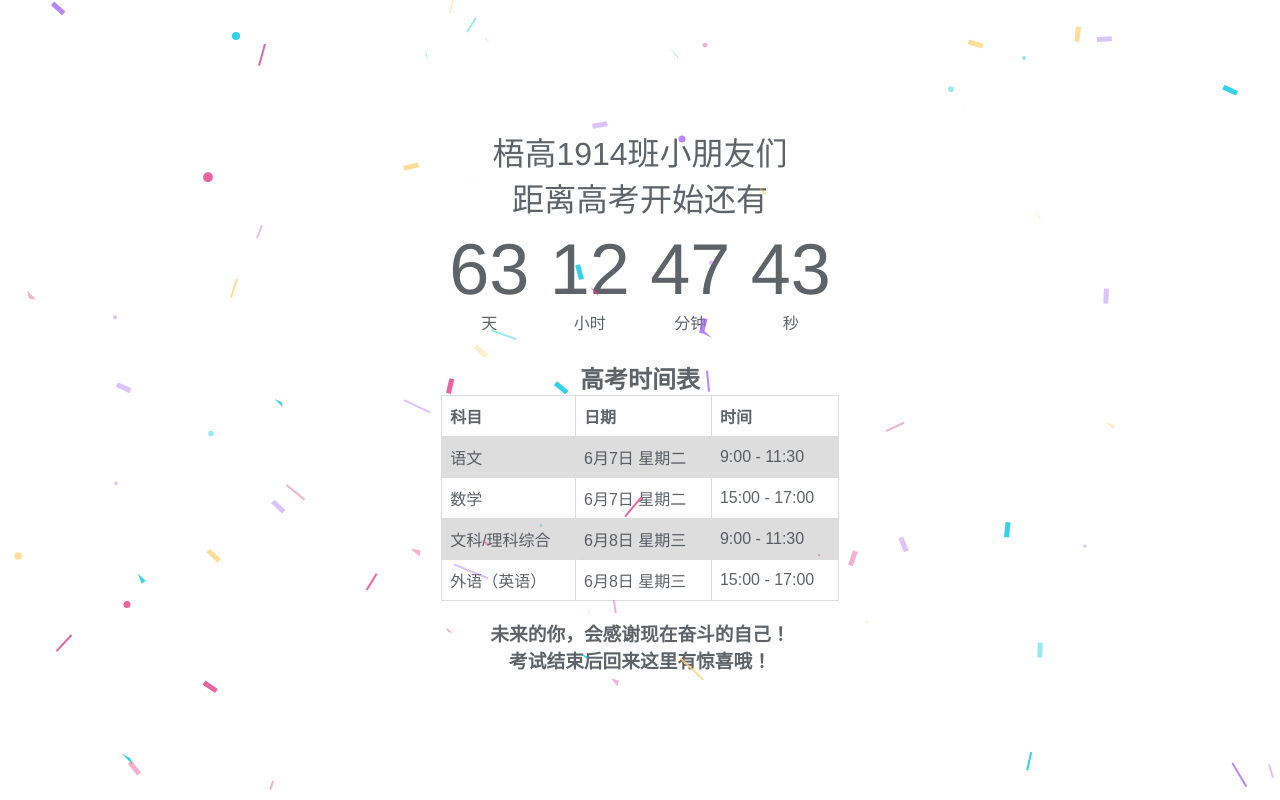
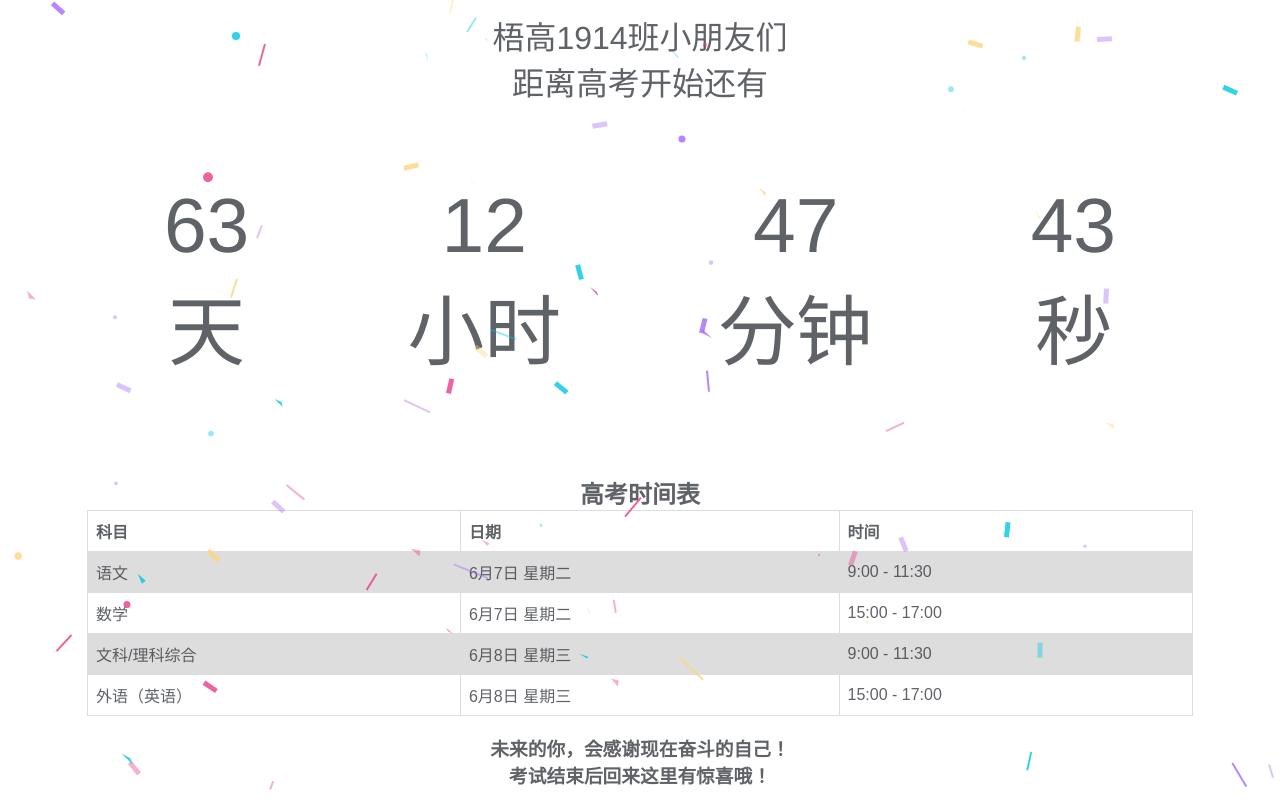
Before and after one commit to deweiliu/gaokao, a plain HTML site: page src/index.html in a window 1280 px wide. Drawn offline with Linux system fonts and the light colour scheme.

Commit message:
Update text

```diff
--- a/src/styles/style.css
+++ b/src/styles/style.css
@@ -41,14 +41,14 @@ h1 {
 }
 li {
   display: inline-block;
-  font-size: 1em;
+  font-size: 6vw;
   list-style-type: none;
-  padding: 0.5em;
+  padding: 6vw;
   text-transform: uppercase;
 }
 li span {
   display: block;
-  font-size: 4.5rem;
+  font-size: 6vw;
 }
 .merrywrap {
   position: absolute;
```
